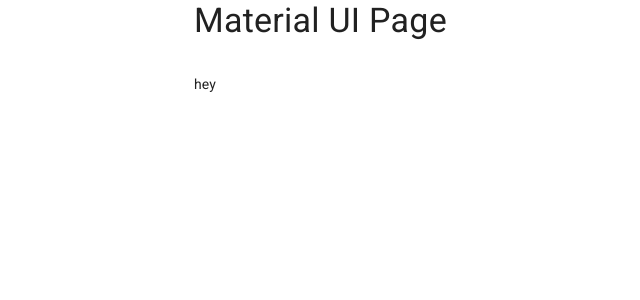
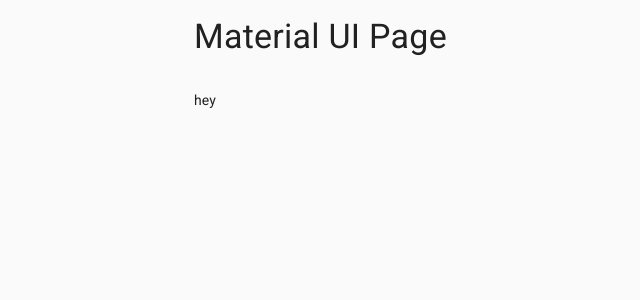
Before and after one commit to shoji-k/next-sandbox-v1, a Next.js app: page /material-ui in a window 1280 px wide. Shown: the top 300 px of the page, without its empty margins (170-810 px from the left). Built offline with nearby package versions, Linux system fonts and the light colour scheme.

Commit message:
prepare layout

```diff
--- a/pages/material-ui.tsx
+++ b/pages/material-ui.tsx
@@ -6,10 +6,12 @@
 export default function MaterialUi(): ReactElement {
   return (
     <Container maxWidth="sm">
-      <Typography variant="h4" component="h1" gutterBottom>
-        Material UI Page
-      </Typography>
-      <Box my={4}>hey</Box>
+      <Box pt={2}>
+        <Typography variant="h4" component="h1" gutterBottom>
+          Material UI Page
+        </Typography>
+        <Box my={4}>hey</Box>
+      </Box>
     </Container>
   )
 }
--- a/src/theme.tsx
+++ b/src/theme.tsx
@@ -1,20 +1,20 @@
-import red from '@material-ui/core/colors/red'
+// import red from '@material-ui/core/colors/red'
 import { createMuiTheme } from '@material-ui/core/styles'
 
 const theme = createMuiTheme({
   palette: {
-    primary: {
-      main: '#556cd6',
-    },
-    secondary: {
-      main: '#19857b',
-    },
-    error: {
-      main: red.A400,
-    },
-    background: {
-      default: '#fff',
-    },
+    // primary: {
+    //   main: '#556cd6',
+    // },
+    // secondary: {
+    //   main: '#19857b',
+    // },
+    // error: {
+    //   main: red.A400,
+    // },
+    // background: {
+    //   default: '#fff',
+    // },
   },
 })
 
```
